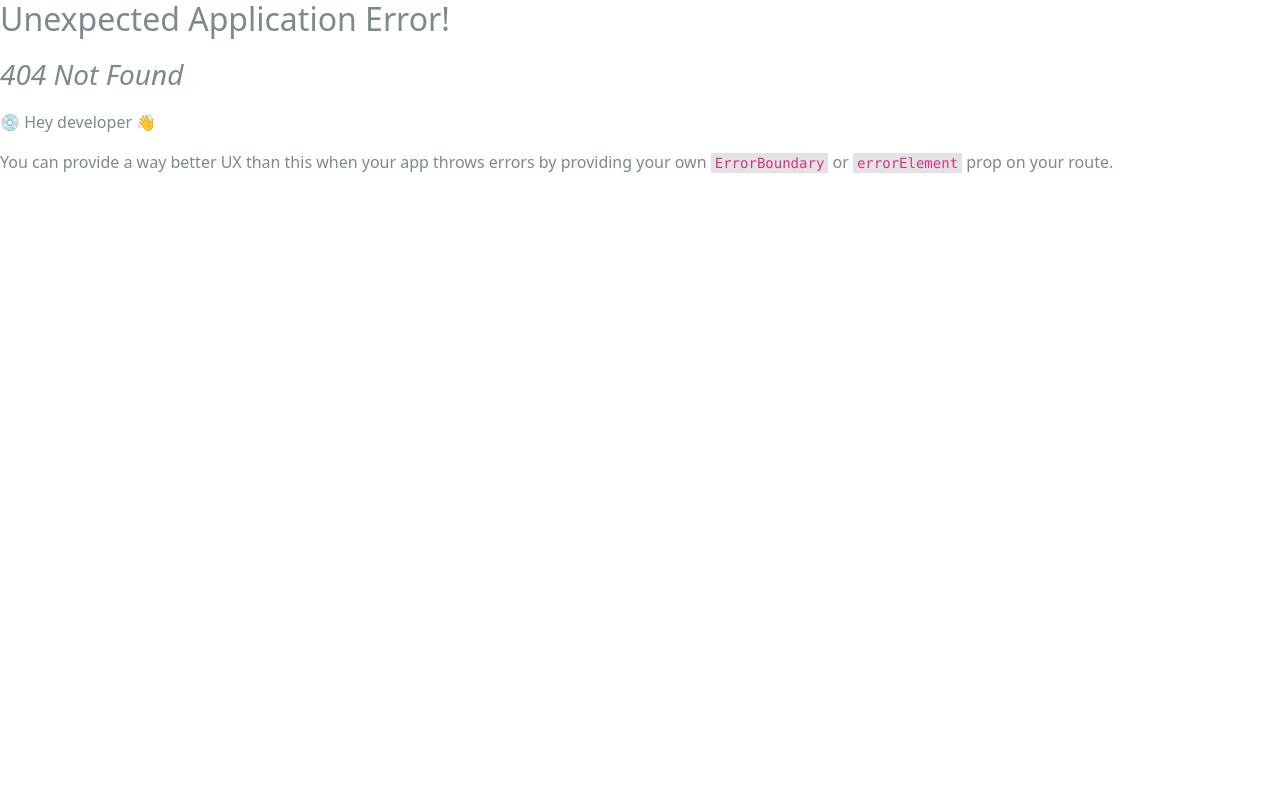
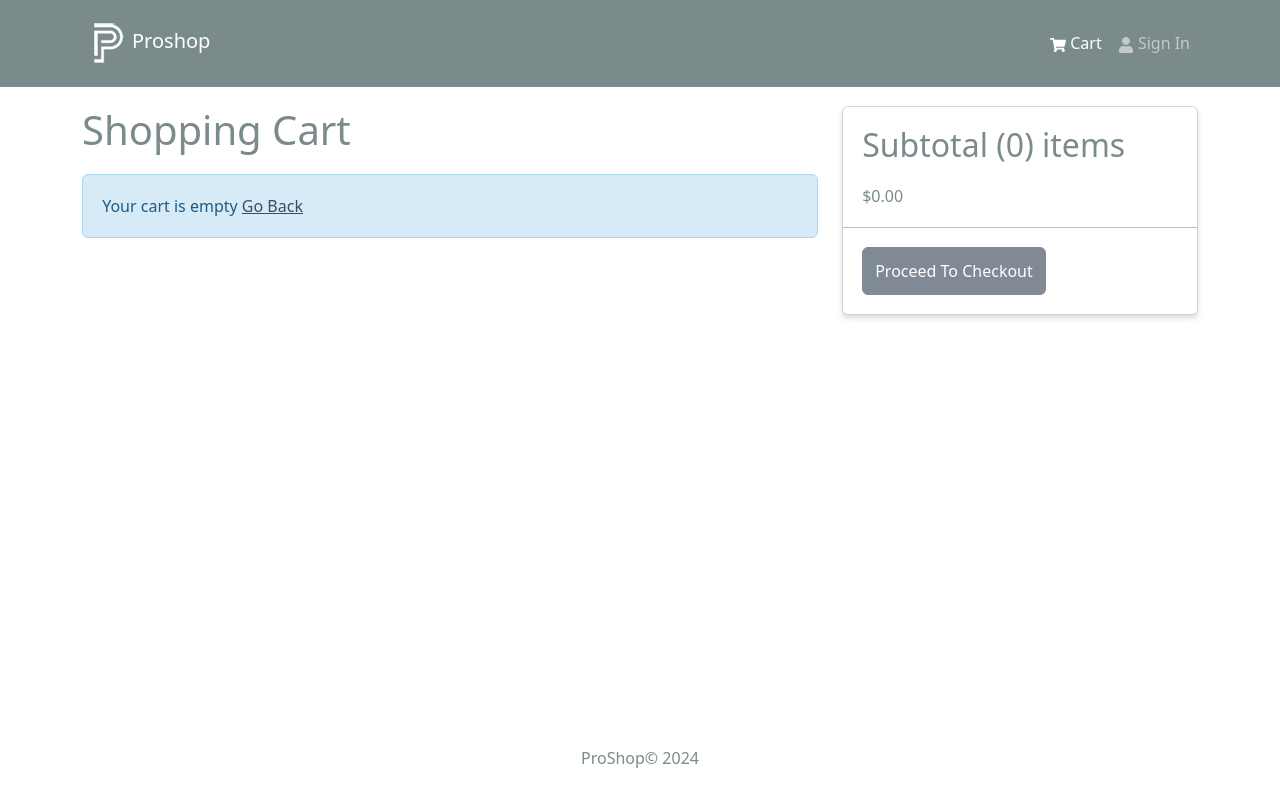
Before and after one commit to Antoine-Ric/BookMinto-Textbook-Marketplace, a React (Create React App) app in the folder frontend/: page /cart in a window 1280 px wide. Before the commit this address had no page. Built offline with nearby package versions, Linux system fonts and the light colour scheme.

Commit message:
CartScreen

```diff
--- a/frontend/src/index.js
+++ b/frontend/src/index.js
@@ -14,9 +14,9 @@
 import reportWebVitals from "./reportWebVitals";
 import HomeScreen from "./screens/HomeScreen";
 import ProductScreen from "./screens/ProductScreen";
-// import CartScreen from "./screens/CartScreen";
 import LoginScreen from "./screens/LoginScreen";
 import RegisterScreen from "./screens/RegisterScreen";
+import CartScreen from "./screens/CartScreen";
 
 const router = createBrowserRouter(
   createRoutesFromElements(
@@ -24,7 +24,7 @@
       <Route index={true} path="/" element={<HomeScreen />} />
       <Route path="/search/:keyword" element={<HomeScreen />} />
       <Route path="/product/:id" element={<ProductScreen />} />
-      {/* <Route path="/cart" element={<CartScreen />} /> */}
+      <Route path="/cart" element={<CartScreen />} />
       <Route path="/login" element={<LoginScreen />} />
       <Route path="/register" element={<RegisterScreen />} />
     </Route>
--- /dev/null
+++ b/frontend/src/screens/CartScreen.jsx
@@ -0,0 +1,104 @@
+import { Link, useNavigate } from "react-router-dom";
+import { useDispatch, useSelector } from "react-redux";
+import {
+  Row,
+  Col,
+  ListGroup,
+  Image,
+  Form,
+  Button,
+  Card,
+} from "react-bootstrap";
+import { FaTrash } from "react-icons/fa";
+import Message from "../components/Message";
+import { addToCart } from "../slices/cartSlice";
+
+const CartScreen = () => {
+  const navigate = useNavigate();
+  const dispatch = useDispatch();
+
+  const cart = useSelector((state) => state.cart);
+  const { cartItems } = cart;
+
+  const addToCartHandler = async (product, qty) => {
+    dispatch(addToCart({ ...product, qty }));
+  };
+  return (
+    <Row>
+      <Col md={8}>
+        <h1 style={{ marginBottom: "20px" }}>Shopping Cart</h1>
+        {cartItems.length === 0 ? (
+          <Message>
+            Your cart is empty <Link to="/">Go Back</Link>
+          </Message>
+        ) : (
+          <ListGroup variant="flush">
+            {cartItems.map((item) => (
+              <ListGroup.Item key={item._id}>
+                <Row>
+                  <Col md={2}>
+                    <Image src={item.image} alt={item.name} fluid rounded />
+                  </Col>
+                  <Col md={3}>
+                    <Link to={`/product/${item._id}`}>{item.name}</Link>
+                  </Col>
+                  <Col md={2}>${item.price}</Col>
+                  <Col md={2}>
+                    <Form.Control
+                      as="select"
+                      value={item.qty}
+                      onChange={(e) =>
+                        addToCartHandler(item, Number(e.target.value))
+                      }
+                    >
+                      {[...Array(item.countInStock).keys()].map((x) => (
+                        <option key={x + 1} value={x + 1}>
+                          {x + 1}
+                        </option>
+                      ))}
+                    </Form.Control>
+                  </Col>
+                  <Col md={2}>
+                    <Button type="button" variant="light">
+                      <FaTrash />
+                    </Button>
+                  </Col>
+                </Row>
+              </ListGroup.Item>
+            ))}
+          </ListGroup>
+        )}
+      </Col>
+      <Col md={4}>
+        <Card>
+          <ListGroup variant="flush">
+            <ListGroup.Item>
+              <h2>
+                Subtotal ({cartItems.reduce((acc, item) => acc + item.qty, 0)})
+                items
+              </h2>
+              $
+              {cartItems
+                .reduce((acc, item) => acc + item.qty * item.price, 0)
+                .toFixed(2)}
+            </ListGroup.Item>
+            <ListGroup.Item>
+              <Button
+                type="button"
+                className="btn-block"
+                disabled={cartItems.length === 0}
+                onClick={() => {
+                  navigate("/login?redirect=shipping");
+                }}
+              >
+                Proceed To Checkout
+              </Button>
+            </ListGroup.Item>
+          </ListGroup>
+        </Card>
+      </Col>
+    </Row>
+  );
+};
+
+export default CartScreen;
--- a/frontend/src/screens/ProductScreen.jsx
+++ b/frontend/src/screens/ProductScreen.jsx
@@ -30,7 +30,7 @@
   } = useGetProductDetailsQuery(productId);
 
   const addToCartHandler = () => {
-    dispatch(addToCart({ id: productId, qty }));
+    dispatch(addToCart({ ...product, qty }));
     navigate("/cart");
   };
 
```
